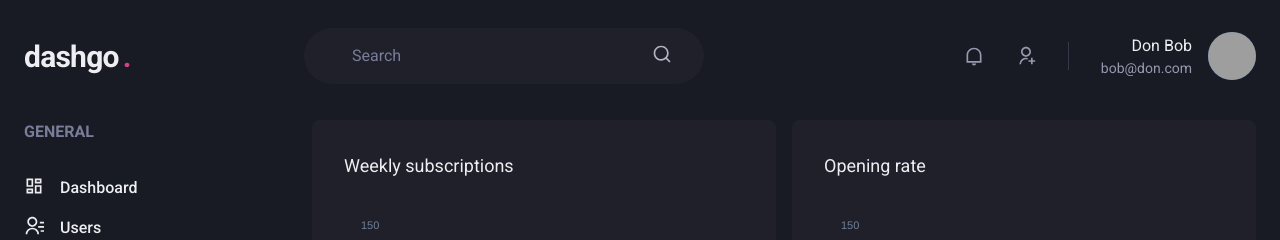
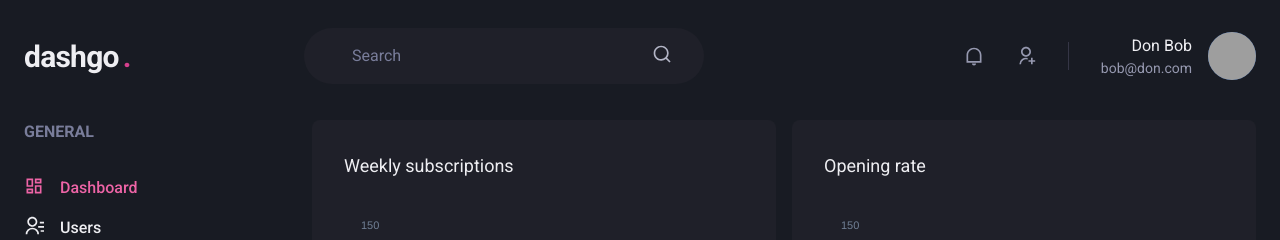
Before and after one commit to gabrielcedran/rocketseat-reactjs-chapter4, a Next.js app: page /dashboard in a window 1280 px wide. Shown: the top 240 px of the page. Built offline with nearby package versions, Linux system fonts and the light colour scheme; grey boxes are pictures that could not be loaded.

Commit message:
Highlight menu item that is active

```diff
--- /dev/null
+++ b/src/components/ActiveLink.tsx
@@ -0,0 +1,29 @@
+import Link, { LinkProps } from "next/link"
+import { useRouter } from "next/router"
+import { cloneElement, ReactElement } from "react"
+
+type ActiveLinkProps = {
+    shouldMatchExactPath?: boolean,
+    children: ReactElement // ReactElement forces the type to be a react component (eg: a text or number would not be accept like on the ReactNode)
+} & LinkProps
+
+export function ActiveLink({children, shouldMatchExactPath = false, ...linkProps}: ActiveLinkProps) {
+
+    const {asPath} = useRouter()
+
+    let isActive = false;
+
+    if (shouldMatchExactPath && (asPath === linkProps.href || asPath === linkProps.as)) {
+        isActive = true;
+    } else if (!shouldMatchExactPath && (asPath.startsWith(String(linkProps.href)) || asPath.startsWith(String(linkProps.as)))) {
+        isActive = true;
+    }
+
+    return (
+        <Link {...linkProps}>
+            { cloneElement(children,
+                {color: isActive ? 'pink.400' : 'gray.50'}
+            )}
+        </Link>
+    )
+}
--- a/src/components/Sidebar/NavLink.tsx
+++ b/src/components/Sidebar/NavLink.tsx
@@ -1,6 +1,6 @@
 import { Icon, Link as ChakraLink, LinkProps, Text } from "@chakra-ui/react";
 import { ElementType } from "react";
-import Link from 'next/link';
+import { ActiveLink } from "../ActiveLink";
 
 // if I were using interface: interface NavLinkProps extends LinkProps {...}
 type NavLinkProps = {
@@ -11,13 +11,13 @@ type NavLinkProps = {
 
 export function NavLink({icon, children, href, ...otherLinkProps}: NavLinkProps) {
     return (
-        <Link href={href} passHref>
+        <ActiveLink href={href} passHref>
         {/*next expects a proper link component (tag <a>) as a direct nested component. When it is not the case,
         it is necessary to use the property passHref to force the correct behaviour (preview the link on mouse hover)*/}
             <ChakraLink display='flex' {...otherLinkProps}>
                 <Icon as={icon} fontSize='20'/>
                 <Text ml='4' fontWeight='medium'>{children}</Text>
             </ChakraLink>
-        </Link>
+        </ActiveLink>
     );
 }
```
